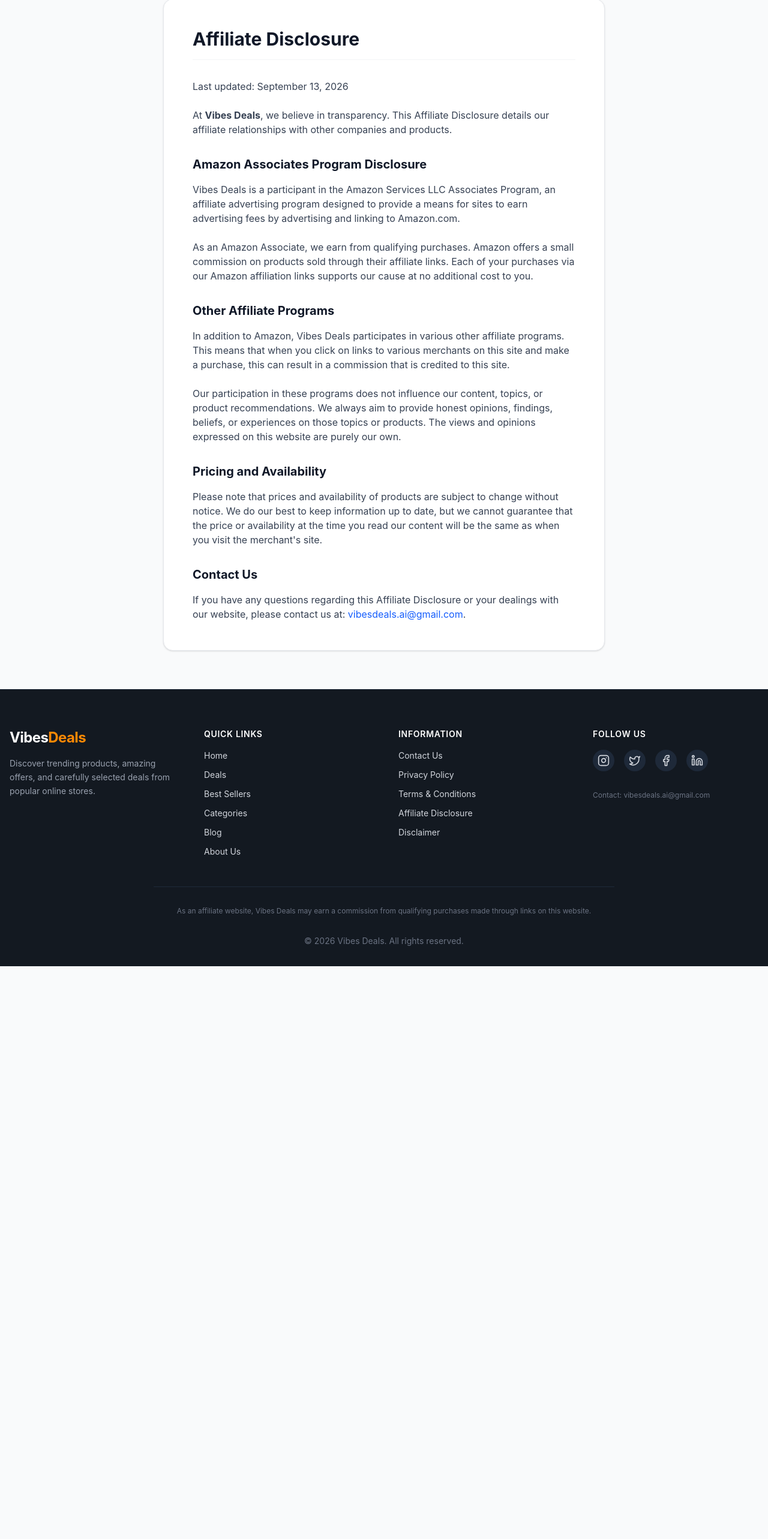
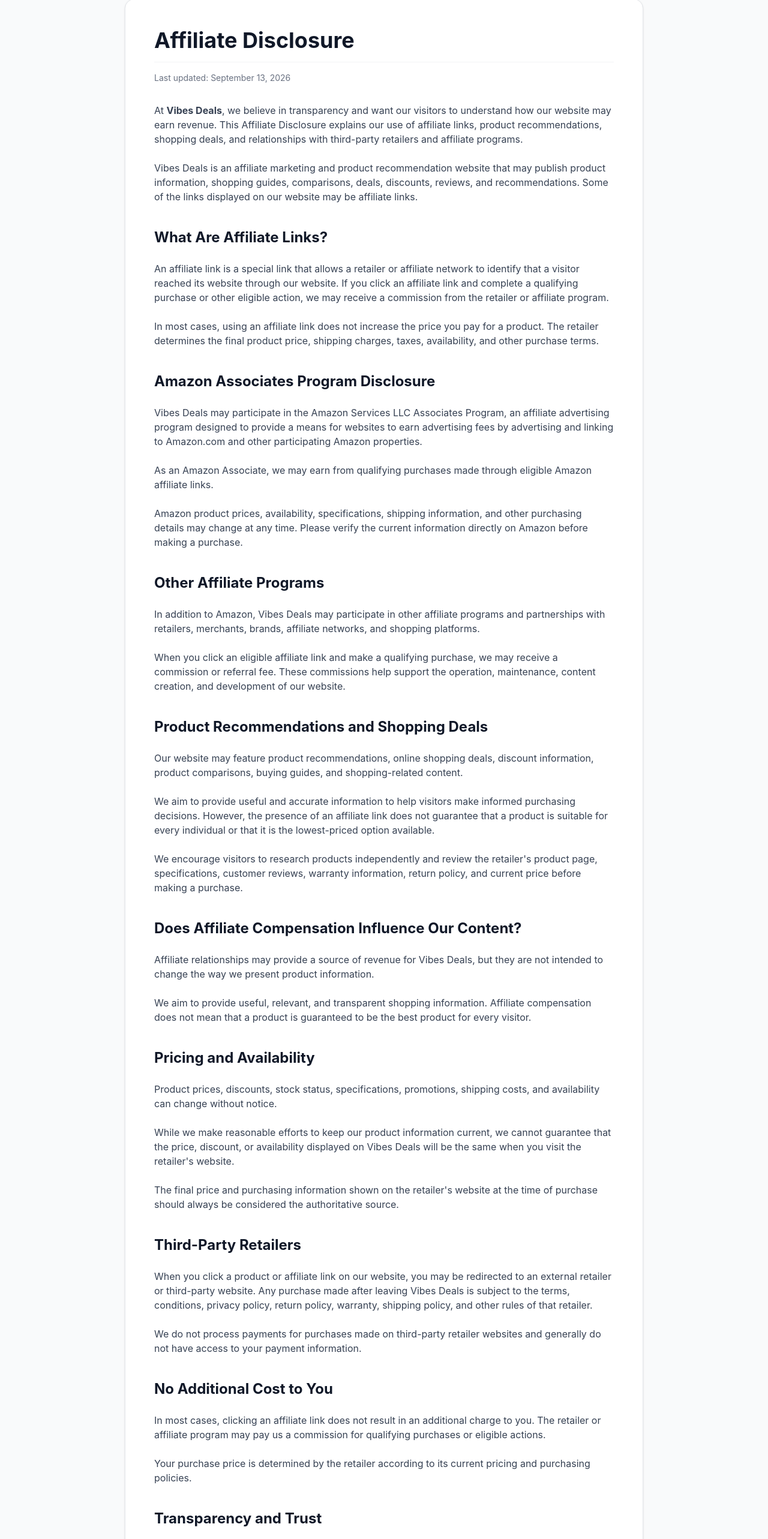
Before and after one commit to vibesdealsai-gif/vibesdeals, a Next.js app: page /affiliate-disclosure in a window 1280 px wide. Shown: the part 171-2737 px from the top of the page at 60% size. Before the commit the page ends 1782 px from the top, so only its background shows below. Built offline with nearby package versions, Linux system fonts and the light colour scheme.

Commit message:
Update page.tsx

```diff
--- a/app/affiliate-disclosure/page.tsx
+++ b/app/affiliate-disclosure/page.tsx
@@ -1,46 +1,263 @@
 import { siteConfig } from '@/config/site';
+
+export const metadata = {
+  title: 'Affiliate Disclosure | VibesDeals',
+  description:
+    'Learn how VibesDeals uses affiliate links, earns commissions from qualifying purchases, and provides product deals, recommendations, and shopping guides.',
+};
 
 export default function AffiliateDisclosurePage() {
   return (
     <div className="bg-gray-50 min-h-screen py-16">
-      <div className="container mx-auto px-4 max-w-3xl">
+      <div className="container mx-auto px-4 max-w-4xl">
         <div className="bg-white rounded-2xl shadow-sm border border-gray-200 p-8 md:p-12">
-          <h1 className="font-jakarta text-3xl font-bold text-gray-900 mb-8 pb-4 border-b border-gray-100">Affiliate Disclosure</h1>
+
+          <h1 className="font-jakarta text-3xl md:text-4xl font-bold text-gray-900 mb-4 pb-4 border-b border-gray-100">
+            Affiliate Disclosure
+          </h1>
+
+          <p className="text-sm text-gray-500 mb-8">
+            Last updated:{' '}
+            {new Date().toLocaleDateString('en-US', {
+              month: 'long',
+              day: 'numeric',
+              year: 'numeric',
+            })}
+          </p>
 
           <div className="prose max-w-none text-gray-700 space-y-6">
+
             <p>
-              Last updated: {new Date().toLocaleDateString('en-US', { month: 'long', day: 'numeric', year: 'numeric' })}
+              At <strong>{siteConfig.name}</strong>, we believe in transparency
+              and want our visitors to understand how our website may earn
+              revenue. This Affiliate Disclosure explains our use of affiliate
+              links, product recommendations, shopping deals, and relationships
+              with third-party retailers and affiliate programs.
             </p>
 
             <p>
-              At <strong>{siteConfig.name}</strong>, we believe in transparency. This Affiliate Disclosure details our affiliate relationships with other companies and products.
+              {siteConfig.name} is an affiliate marketing and product
+              recommendation website that may publish product information,
+              shopping guides, comparisons, deals, discounts, reviews, and
+              recommendations. Some of the links displayed on our website may
+              be affiliate links.
             </p>
 
-            <h2 className="text-xl font-bold text-gray-900 mt-8 mb-4">Amazon Associates Program Disclosure</h2>
+            <h2 className="text-xl md:text-2xl font-bold text-gray-900 mt-10">
+              What Are Affiliate Links?
+            </h2>
+
             <p>
-              {siteConfig.name} is a participant in the Amazon Services LLC Associates Program, an affiliate advertising program designed to provide a means for sites to earn advertising fees by advertising and linking to Amazon.com.
-            </p>
-            <p>
-              As an Amazon Associate, we earn from qualifying purchases. Amazon offers a small commission on products sold through their affiliate links. Each of your purchases via our Amazon affiliation links supports our cause at no additional cost to you.
+              An affiliate link is a special link that allows a retailer or
+              affiliate network to identify that a visitor reached its website
+              through our website. If you click an affiliate link and complete
+              a qualifying purchase or other eligible action, we may receive a
+              commission from the retailer or affiliate program.
             </p>
 
-            <h2 className="text-xl font-bold text-gray-900 mt-8 mb-4">Other Affiliate Programs</h2>
             <p>
-              In addition to Amazon, {siteConfig.name} participates in various other affiliate programs. This means that when you click on links to various merchants on this site and make a purchase, this can result in a commission that is credited to this site.
-            </p>
-            <p>
-              Our participation in these programs does not influence our content, topics, or product recommendations. We always aim to provide honest opinions, findings, beliefs, or experiences on those topics or products. The views and opinions expressed on this website are purely our own.
+              In most cases, using an affiliate link does not increase the
+              price you pay for a product. The retailer determines the final
+              product price, shipping charges, taxes, availability, and other
+              purchase terms.
             </p>
 
-            <h2 className="text-xl font-bold text-gray-900 mt-8 mb-4">Pricing and Availability</h2>
+            <h2 className="text-xl md:text-2xl font-bold text-gray-900 mt-10">
+              Amazon Associates Program Disclosure
+            </h2>
+
             <p>
-              Please note that prices and availability of products are subject to change without notice. We do our best to keep information up to date, but we cannot guarantee that the price or availability at the time you read our content will be the same as when you visit the merchant's site.
+              {siteConfig.name} may participate in the Amazon Services LLC
+              Associates Program, an affiliate advertising program designed to
+              provide a means for websites to earn advertising fees by
+              advertising and linking to Amazon.com and other participating
+              Amazon properties.
             </p>
 
-            <h2 className="text-xl font-bold text-gray-900 mt-8 mb-4">Contact Us</h2>
             <p>
-              If you have any questions regarding this Affiliate Disclosure or your dealings with our website, please contact us at: <a href={`mailto:${siteConfig.contactEmail}`} className="text-blue-600 hover:underline">{siteConfig.contactEmail}</a>.
+              As an Amazon Associate, we may earn from qualifying purchases
+              made through eligible Amazon affiliate links.
             </p>
+
+            <p>
+              Amazon product prices, availability, specifications, shipping
+              information, and other purchasing details may change at any time.
+              Please verify the current information directly on Amazon before
+              making a purchase.
+            </p>
+
+            <h2 className="text-xl md:text-2xl font-bold text-gray-900 mt-10">
+              Other Affiliate Programs
+            </h2>
+
+            <p>
+              In addition to Amazon, {siteConfig.name} may participate in other
+              affiliate programs and partnerships with retailers, merchants,
+              brands, affiliate networks, and shopping platforms.
+            </p>
+
+            <p>
+              When you click an eligible affiliate link and make a qualifying
+              purchase, we may receive a commission or referral fee. These
+              commissions help support the operation, maintenance, content
+              creation, and development of our website.
+            </p>
+
+            <h2 className="text-xl md:text-2xl font-bold text-gray-900 mt-10">
+              Product Recommendations and Shopping Deals
+            </h2>
+
+            <p>
+              Our website may feature product recommendations, online shopping
+              deals, discount information, product comparisons, buying guides,
+              and shopping-related content.
+            </p>
+
+            <p>
+              We aim to provide useful and accurate information to help visitors
+              make informed purchasing decisions. However, the presence of an
+              affiliate link does not guarantee that a product is suitable for
+              every individual or that it is the lowest-priced option available.
+            </p>
+
+            <p>
+              We encourage visitors to research products independently and
+              review the retailer's product page, specifications, customer
+              reviews, warranty information, return policy, and current price
+              before making a purchase.
+            </p>
+
+            <h2 className="text-xl md:text-2xl font-bold text-gray-900 mt-10">
+              Does Affiliate Compensation Influence Our Content?
+            </h2>
+
+            <p>
+              Affiliate relationships may provide a source of revenue for
+              {` ${siteConfig.name}`}, but they are not intended to change the
+              way we present product information.
+            </p>
+
+            <p>
+              We aim to provide useful, relevant, and transparent shopping
+              information. Affiliate compensation does not mean that a product
+              is guaranteed to be the best product for every visitor.
+            </p>
+
+            <h2 className="text-xl md:text-2xl font-bold text-gray-900 mt-10">
+              Pricing and Availability
+            </h2>
+
+            <p>
+              Product prices, discounts, stock status, specifications,
+              promotions, shipping costs, and availability can change without
+              notice.
+            </p>
+
+            <p>
+              While we make reasonable efforts to keep our product information
+              current, we cannot guarantee that the price, discount, or
+              availability displayed on {siteConfig.name} will be the same when
+              you visit the retailer's website.
+            </p>
+
+            <p>
+              The final price and purchasing information shown on the retailer's
+              website at the time of purchase should always be considered the
+              authoritative source.
+            </p>
+
+            <h2 className="text-xl md:text-2xl font-bold text-gray-900 mt-10">
+              Third-Party Retailers
+            </h2>
+
+            <p>
+              When you click a product or affiliate link on our website, you
+              may be redirected to an external retailer or third-party website.
+              Any purchase made after leaving {siteConfig.name} is subject to
+              the terms, conditions, privacy policy, return policy, warranty,
+              shipping policy, and other rules of that retailer.
+            </p>
+
+            <p>
+              We do not process payments for purchases made on third-party
+              retailer websites and generally do not have access to your
+              payment information.
+            </p>
+
+            <h2 className="text-xl md:text-2xl font-bold text-gray-900 mt-10">
+              No Additional Cost to You
+            </h2>
+
+            <p>
+              In most cases, clicking an affiliate link does not result in an
+              additional charge to you. The retailer or affiliate program may
+              pay us a commission for qualifying purchases or eligible actions.
+            </p>
+
+            <p>
+              Your purchase price is determined by the retailer according to
+              its current pricing and purchasing policies.
+            </p>
+
+            <h2 className="text-xl md:text-2xl font-bold text-gray-900 mt-10">
+              Transparency and Trust
+            </h2>
+
+            <p>
+              We value the trust of our visitors. Our goal is to make it clear
+              when our website may benefit financially from a product link.
+              Affiliate relationships help us continue creating product
+              recommendations, shopping guides, deal pages, comparisons, and
+              other useful content.
+            </p>
+
+            <p>
+              If you have questions about a particular product recommendation
+              or affiliate relationship, you are welcome to contact us.
+            </p>
+
+            <h2 className="text-xl md:text-2xl font-bold text-gray-900 mt-10">
+              Important Notice About Product Information
+            </h2>
+
+            <p>
+              Product names, images, descriptions, prices, ratings,
+              specifications, discounts, and availability may be provided from
+              or influenced by third-party retailer information. Such
+              information can change over time.
+            </p>
+
+            <p>
+              Before purchasing a product, always confirm the latest information
+              directly on the retailer's website.
+            </p>
+
+            <h2 className="text-xl md:text-2xl font-bold text-gray-900 mt-10">
+              Contact Us
+            </h2>
+
+            <p>
+              If you have questions about this Affiliate Disclosure, affiliate
+              links, product recommendations, Amazon affiliate links, or other
+              affiliate relationships, please contact us at:
+            </p>
+
+            <p>
+              <a
+                href={`mailto:${siteConfig.contactEmail}`}
+                className="text-blue-600 hover:underline font-medium"
+              >
+                {siteConfig.contactEmail}
+              </a>
+            </p>
+
+            <div className="mt-10 p-5 bg-orange-50 border border-orange-100 rounded-xl text-sm text-orange-900">
+              <strong>Transparency matters:</strong> Some links on this
+              website may be affiliate links. If you make a qualifying purchase
+              through one of these links, we may earn a commission at no
+              additional cost to you.
+            </div>
+
           </div>
         </div>
       </div>
```
